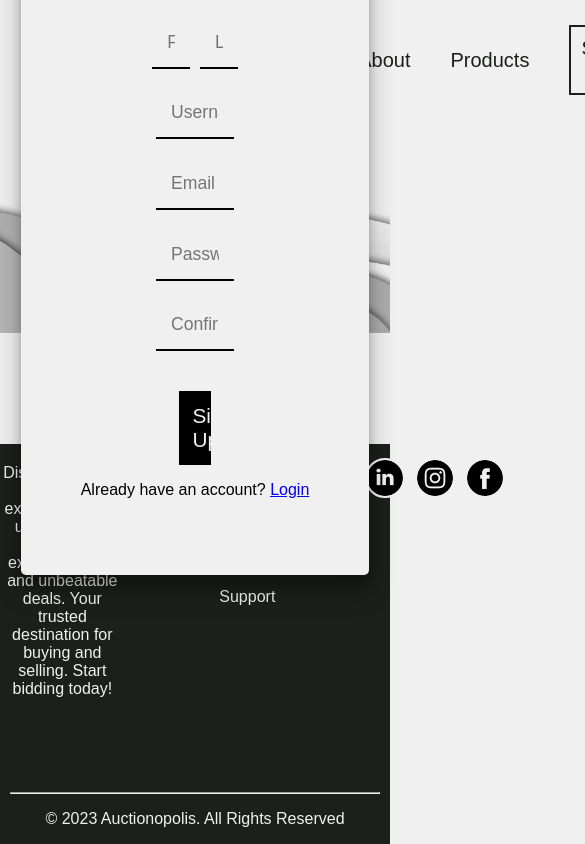
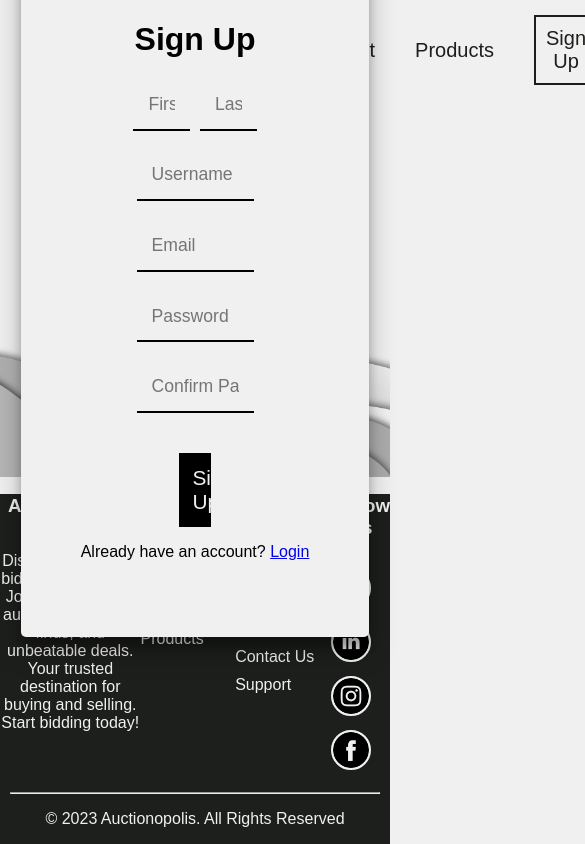
Before and after one commit to Kid-Bayou/Auctionopolis, a React (Vite) app in the folder UI/: page /signup in a window 390 px wide. Shown: the top 844 px of the page, 585 px wide, since content can reach past the window. Built offline with nearby package versions, Linux system fonts and the light colour scheme; a web font is replaced by a local one.

Commit message:
responsiveness

```diff
--- a/UI/src/styles/account.css
+++ b/UI/src/styles/account.css
@@ -10,13 +10,13 @@
 .signup-background {
   background-size: cover;
   width: 100%;
-  margin-top: -12vw;
+  margin-top: -10vw;
 }
 
 .login-background {
   background-size: cover;
   width: 100%;
-  margin-top: -20vw;
+  margin-top: -10vw;
 }
 
 .signup-login-form {
@@ -46,12 +46,11 @@
   height: 6vh;
   border: none;
   border-bottom: solid black 2px;
-  font-family: 'Ysabeau', sans-serif;
+  font-family: "Ysabeau", sans-serif;
   font-size: 1.1rem;
   background-color: #f0f0f0;
   padding: 15px;
 }
-
 
 .signup-login-input:focus {
   border: none;
@@ -75,7 +74,46 @@
   color: #f0f0f0;
   border: solid black;
   padding: 10px;
-  font-family: 'Ysabeau', sans-serif;
+  font-family: "Ysabeau", sans-serif;
   font-size: 1.3rem;
   margin-top: 20px;
 }
+
+/** ~~~~~~~~~~~~~~~~~~~~~~~ MEDIA QUERY ~~~~~~~~~~~~~~~~~~~~~~~~~ **/
+/** ~~~~~~~~~~~~~~~~~~~~~~~~~~~~~~~~~~~~~~~~~~~~~~~~~~~~~~~~ **/
+
+@media (max-width: 1329px) {
+  .signup-background {
+    margin-top: 15vw;
+  }
+
+  .login-background {
+    margin-top: 7vw;
+  }
+
+  .signup-login-input {
+    width: 25vw;
+  }
+
+  .signup-login-name-input input {
+    width: 12.3vw;
+  }
+}
+
+@media (max-width: 999px) {
+  .signup-background {
+    margin-top: 30vw;
+  }
+
+.login-background {
+  margin-top: 30vw;
+}
+
+  .signup-login-input {
+    width: 30vw;
+  }
+
+  .signup-login-name-input input {
+    width: 14.5vw;
+  }
+}
--- a/UI/src/styles/components.css
+++ b/UI/src/styles/components.css
@@ -34,17 +34,17 @@
 }
 
 .header-title {
-  font-family: 'Rozha One', serif;
+  font-family: "Rozha One", serif;
   display: flex;
   align-items: center;
 }
 
 .header-A {
-  font-size: 60px;
+  font-size: 4rem;
 }
 
 .header-A-rest {
-  font-size: 35px;
+  font-size: 2.5rem;
 }
 
 .header-nav {
@@ -92,8 +92,6 @@
   padding: 10px;
 }
 
-
-
 /** ~~~~~~~~~~~~~~~~~~~~~~~ FOOTER ~~~~~~~~~~~~~~~~~~~~~~~~~ **/
 /** ~~~~~~~~~~~~~~~~~~~~~~~~~~~~~~~~~~~~~~~~~~~~~~~~~~~~~~~~ **/
 
@@ -103,12 +101,12 @@
   display: flex;
   flex-direction: column;
   justify-content: flex-end;
+  gap: 60px;
 }
 
 .footer-content {
   display: flex;
   justify-content: space-evenly;
-  margin-bottom: -70px;
 }
 
 .footer-content a {
@@ -116,8 +114,8 @@
   color: #f0f0f0;
 }
 
-
-.footer-content h3, .footer-content p {
+.footer-content h3,
+.footer-content p {
   color: #f0f0f0;
 }
 
@@ -165,6 +163,68 @@
 }
 
 .footer-copyright {
-  margin-top: 140px;
   color: #f0f0f0;
 }
+
+/** ~~~~~~~~~~~~~~~~~~~~~~~ MEDIA QUERY ~~~~~~~~~~~~~~~~~~~~~~~~~ **/
+/** ~~~~~~~~~~~~~~~~~~~~~~~~~~~~~~~~~~~~~~~~~~~~~~~~~~~~~~~~ **/
+
+@media (max-width: 999px) {
+  .header {
+    height: 100px;
+    margin-left: 40px;
+    margin-right: 40px;
+  }
+
+  .header-A {
+    font-size: 3.2rem;
+  }
+
+  .header-A-rest {
+    font-size: 2.2rem;
+  }
+
+  .footer {
+    height: 350x;
+    display: flex;
+    flex-direction: column;
+    justify-content: flex-end;
+    gap: 10px;
+  }
+
+  .footer-social-icons {
+    display: flex;
+    flex-direction: column;
+    gap: 10px;
+  }
+}
+
+@media (max-width: 799px) {
+  .header {
+    height: 100px;
+    margin-left: 40px;
+    margin-right: 40px;
+  }
+
+  .header-A {
+    font-size: 3.2rem;
+  }
+
+  .header-A-rest {
+    font-size: 2.2rem;
+  }
+
+  .footer {
+    height: 350px;
+    display: flex;
+    flex-direction: column;
+    justify-content: flex-end;
+    gap: 10px;
+  }
+
+  .footer-social-icons {
+    display: flex;
+    flex-direction: column;
+    gap: 10px;
+  }
+}
--- a/UI/src/styles/pages.css
+++ b/UI/src/styles/pages.css
@@ -12,18 +12,18 @@
 }
 
 .about-a {
-  font-size: 150px;
+  font-size: 9rem;
 }
 
 .about-rest {
-  font-size: 100px;
+  font-size: 6rem;
 }
 
 .about-container {
   width: 100%;
   position: relative;
   display: flex;
-  justify-content: flex-start;
+  justify-content: center;
   margin-bottom: 200px;
 }
 
@@ -34,8 +34,8 @@
 .about-content {
   width: 100%;
   position: absolute;
-  left: 35vw;
-  top: 10vh;
+  left: 50vw;
+  top: 15vh;
   z-index: 1000;
   background-color: #f0f0f0;
   border: 2px solid black;
@@ -51,3 +51,19 @@
 .about-content-text {
   font-size: 1.5vw;
 }
+
+
+
+/** ~~~~~~~~~~~~~~~~~~~~~~~ MEDIA QUERY ~~~~~~~~~~~~~~~~~~~~~~~~~ **/
+/** ~~~~~~~~~~~~~~~~~~~~~~~~~~~~~~~~~~~~~~~~~~~~~~~~~~~~~~~~ **/
+
+@media (max-width: 999px) {
+
+.about-a {
+  font-size: 7rem;
+}
+
+.about-rest {
+  font-size: 5rem;
+}
+}
```
Lines whose indentation alone changed are shown as unchanged.
